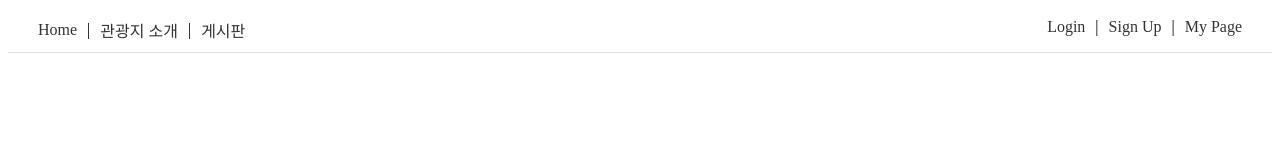
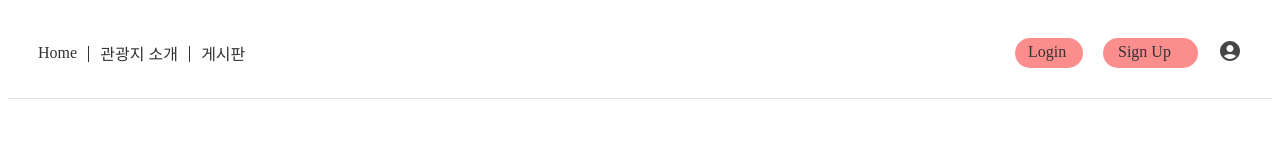
Before and after one commit to elice-busan/Solchan-Neoul, a website: page public/Nav/navbar.html in a window 1280 px wide. Drawn offline with Linux system fonts and the light colour scheme.

Commit message:
navbar css
css 수정 및 경로 수정

```diff
--- a/public/Nav/navbar.css
+++ b/public/Nav/navbar.css
@@ -5,6 +5,7 @@
     position: relative; /* user-menu의 절대 위치를 위해 relative로 설정 */
     padding: 10px 20px; /* 네비게이션 바 패딩 추가 */
     border-bottom: 1px solid #e0e0e0; /* 하단 경계선 추가 */
+    height: 70px;
 }
 
 .main-menu {
@@ -16,7 +17,6 @@
 
 .user-menu {
     position: absolute; /* 절대 위치 설정 */
-    top: 10px; /* 상단에서 10px 떨어지도록 설정 */
     right: 20px; /* 오른쪽에서 20px 떨어지도록 설정 */
     display: flex;
     align-items: center;
@@ -29,5 +29,34 @@
 }
 
 .navbar a:hover {
-    color: #007BFF; /* 호버 시 색상 변경 */
+    color: #fb8d8d; /* 호버 시 색상 변경 */
 }
+
+.navbar a:hover svg {
+    fill: #fb8d8d;
+}
+
+.login{
+    border: 1px;
+    border-radius: 50px;
+    background-color: #fb8d8d;
+    width: 50px;
+    padding: 5px 5px 7px 13px;
+
+}
+
+.navbar a.login:hover {
+    color: #ffffff;
+}
+
+.signUp {
+    border: 1px;
+    border-radius: 50px;
+    background-color: #fb8d8d;
+    width: 75px;
+    padding: 5px 5px 7px 15px;
+}
+
+.navbar a.signUp:hover {
+    color: #ffffff;
+}
--- a/public/Nav/navbar.html
+++ b/public/Nav/navbar.html
@@ -14,9 +14,25 @@
         <a href="/board/postList.html">게시판</a>
       </div>
       <div class="user-menu">
-        <a href="./user/login.html">Login</a> |
-        <a href="./user/signup.html">Sign Up</a> |
-        <a href="./user/myPage.html">My Page</a>
+        <a href="/user/login.html" class="login">Login</a>
+        <a href="/user/signup.html" class="signUp">Sign Up</a>
+        <a href="/user/myPage.html"
+          ><svg
+            xmlns="http://www.w3.org/2000/svg"
+            enable-background="new 0 0 24 24"
+            height="24px"
+            viewBox="0 0 24 24"
+            width="24px"
+            fill="#464646"
+          >
+            <g><rect fill="none" height="24" width="24" /></g>
+            <g>
+              <path
+                d="M12 2C6.48 2 2 6.48 2 12s4.48 10 10 10 10-4.48 10-10S17.52 2 12 2zm0 4c1.93 0 3.5 1.57 3.5 3.5S13.93 13 12 13s-3.5-1.57-3.5-3.5S10.07 6 12 6zm0 14c-2.03 0-4.43-.82-6.14-2.88C7.55 15.8 9.68 15 12 15s4.45.8 6.14 2.12C16.43 19.18 14.03 20 12 20z"
+              />
+            </g>
+          </svg>
+        </a>
       </div>
     </nav>
   </body>
```
Also changed, not shown: public/user/login.html (+10 -10 lines), public/user/myPage.html (+20 -6 lines), public/user/signup.html (+7 -6 lines).
